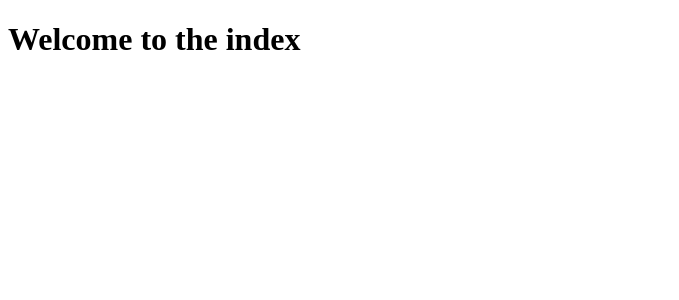
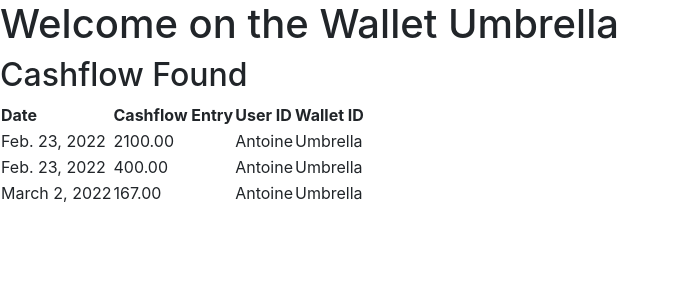
Before and after one commit to TsGeller/Backend_PortfolioUM, a Django app: page /dashboard/ in a window 1280 px wide. Shown: the top 300 px of the page, without its empty margins (0-679 px from the left). Run offline with Django 4.2, Linux system fonts and the light colour scheme; data comes from the database, SQL or seed files in the repository; both versions use the stored data as it was after the commit; some libraries are stand-ins or nearby versions.

Commit message:
add cashflow

```diff
--- a/Umbrella/dashboard/templates/dashboard/index.html
+++ b/Umbrella/dashboard/templates/dashboard/index.html
@@ -1,11 +1,50 @@
 <!DOCTYPE html>
 <html lang="en">
+
 <head>
+    <link rel="stylesheet" href="https://maxcdn.bootstrapcdn.com/bootstrap/4.5.2/css/bootstrap
+.min.css">
+    <script src="https://ajax.googleapis.com/ajax/libs/jquery/3.5.1/jquery.min.
+js"></script>
+    <script src="https://cdnjs.cloudflare.com/ajax/libs/popper.js/1.16.0/umd/po
+pper.min.js"></script>
+    <script src="https://maxcdn.bootstrapcdn.com/bootstrap/4.5.2/js/bootstrap.m
+in.js"></script>
+    <link rel="stylesheet" href="https://cdnjs.cloudflare.com/ajax/libs/fontawesome/4.7.0/css/font-awesome.min.css">
+
     <meta charset="UTF-8">
     <meta name="viewport" content="width=device-width, initial-scale=1.0">
     <title>Wallet</title>
 </head>
+
 <body>
-    <h1>Welcome to the index</h1>
+    <h1>Welcome on the Wallet {{ wallet.name }} </h1>
+    <h2>Cashflow Found</h2>
+    {% if cashflows %}
+    <table>
+        <thead>
+            <tr>
+                <th>Date</th>
+                <th>Cashflow Entry</th>
+                <th>User ID</th>
+                <th>Wallet ID</th>
+            </tr>
+        </thead>
+        <tbody>
+            {% for cashflow in cashflows %}
+            <tr>
+                <td>{{ cashflow.date }}</td>
+                <td>{{ cashflow.cashflow_entry }}</td>
+                <td>{{ cashflow.user_id.user_name }}</td>
+                <td>{{ cashflow.wallet_id.name }}</td>
+            </tr>
+            {% endfor %}
+        </tbody>
+    </table>
+    {% else %}
+    <p><strong>No Cashflow Found!</strong></p>
+    {% endif %}
+
 </body>
+
 </html>
--- a/Umbrella/dashboard/views.py
+++ b/Umbrella/dashboard/views.py
@@ -1,11 +1,12 @@
 from django.shortcuts import render
 from django.http import HttpResponse
-from .models import Stock
+from .models import Stock , Portfolio , Holder,WalletCashflow
 
 # Create your views here.
 def index (request):
     context = {
-        'stocks': Stock.objects.all()
+        'wallet':  Portfolio.objects.get(pk=1),
+        'cashflows': WalletCashflow.objects.all()
     }
     return render(request, 'dashboard/index.html', context)
 
```
Also changed, not shown: README.md, Umbrella/db.sqlite3.
